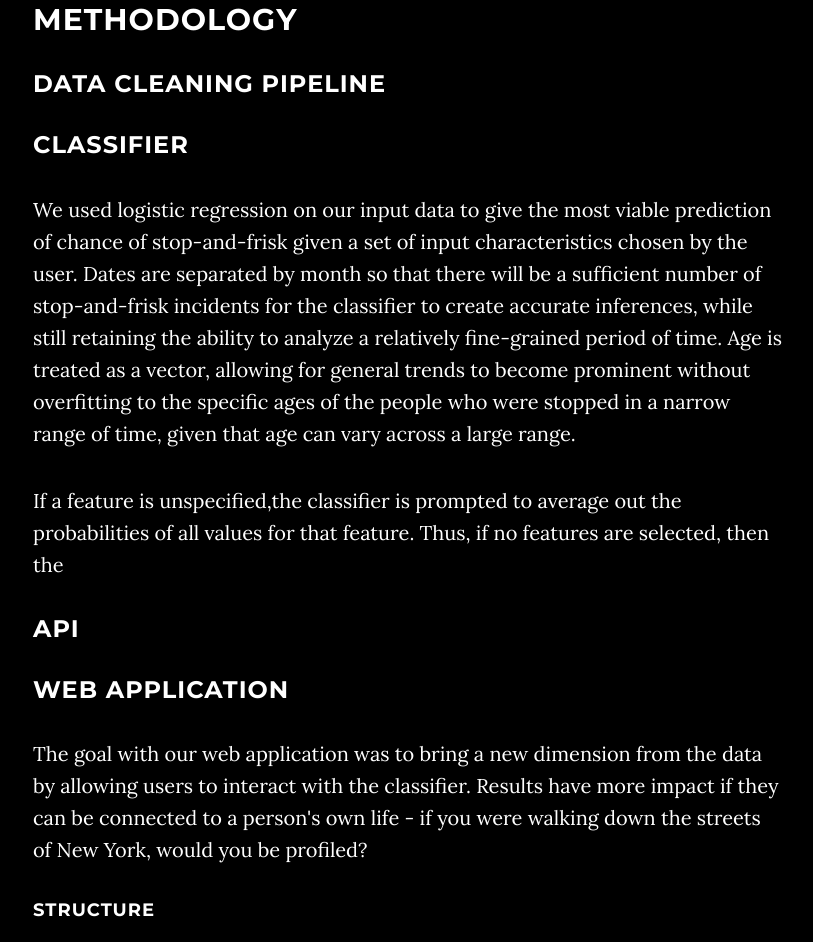
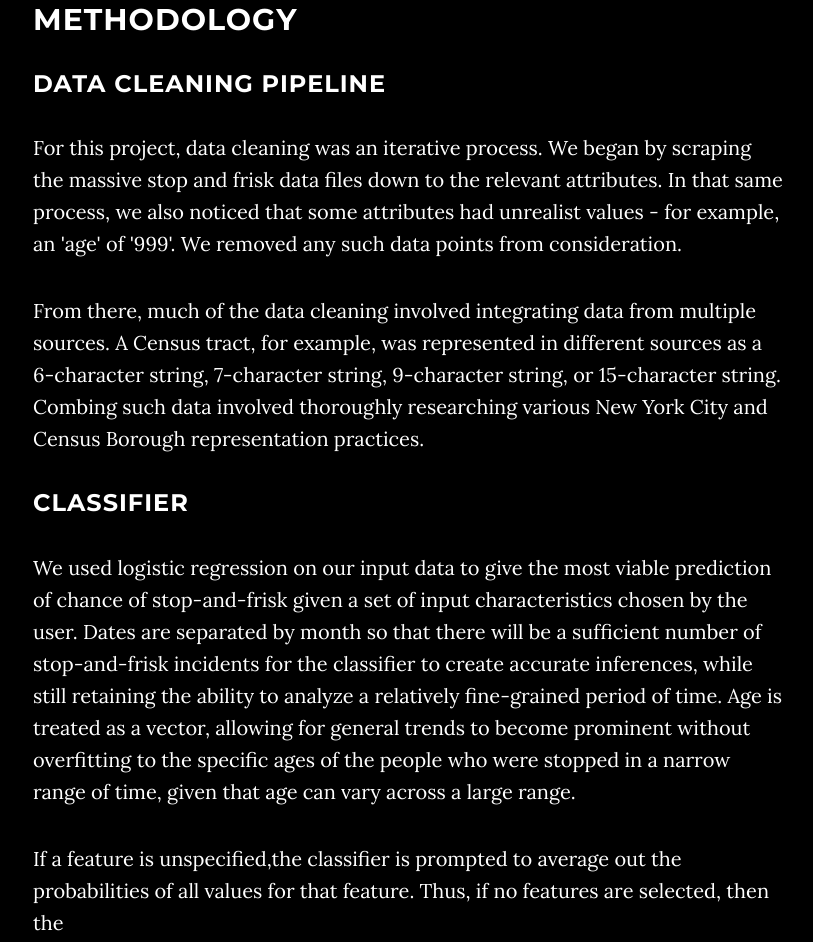
Before and after one commit to skortchmark9/stop-and-frisk, a plain HTML site: page writeup/index.html in a window 1280 px wide. Shown: the part 3431-4373 px from the top of the page, without its empty margins (232-1045 px from the left). Drawn offline with Linux system fonts and the light colour scheme; some packages are replaced by stand-ins of ours.

Commit message:
more ml writeup

```diff
--- a/writeup/index.html
+++ b/writeup/index.html
@@ -149,7 +149,12 @@
              <div class="col-lg-8 col-lg-offset-2">
                 <h2>Methodology</h2>
                 <h3>Data Cleaning Pipeline</h3>
-
+                <p>
+                    For this project, data cleaning was an iterative process. We began by scraping the massive stop and frisk data files down to the relevant attributes. In that same process, we also noticed that some attributes had unrealist values - for example, an 'age' of '999'. We removed any such data points from consideration.
+                </p>
+                <p>
+                    From there, much of the data cleaning involved integrating data from multiple sources. A Census tract, for example, was represented in different sources as a 6-character string, 7-character string, 9-character string, or 15-character string. Combing such data involved thoroughly researching various New York City and Census Borough representation practices.
+                </p>
                 <h3>Classifier</h3>
                 <p>
                     We used logistic regression on our input data to give the most viable prediction of chance of stop-and-frisk given a set of input characteristics chosen by the user. Dates are separated by month so that there will be a sufficient number of stop-and-frisk incidents for the classifier to create accurate inferences, while still retaining the ability to analyze a relatively fine-grained period of time. Age is treated as a vector, allowing for general trends to become prominent without overfitting to the specific ages of the people who were stopped in a narrow range of time, given that age can vary across a large range.
@@ -206,7 +211,7 @@
                     One difficult challenge was figuring out how to apply machine learning techniques to a dataset with only positive samples. That is, in standard supervised machine learning algorithms, it is assumed that you have samples labeled as both the "positive" and "negative" classes. However, in considering the probability of being stopped or not, we only had direct access to positive data. Though the NYPD stop-and-frisk dataset has an extensive set of features, the exact relationship between these features and the general population is unknown.
                 </p>
                 <p>
-                    After researching approaches to similar problems (such as recommendation engines where only "liked" data is known), we decided to generate samples to approximate realistic negative data. We used various data from New York City's censys to generate representative negative samples. Unfortunately, census data is limited. Tables are seperate for race and age/sex, for example, and there are no tables for many of the features we origionally intended to examine. In addition, the census data was formatted completely differently, down to how each census tract was identified. When our picture remained incomplete, we assumed independence between the features of age/sex and gender.
+                    After researching approaches to similar problems (such as recommendation engines where only "liked" data is known), we decided to generate samples to approximate realistic negative data. We used various data from New York City's census to generate representative negative samples. Unfortunately, census data is limited. Tables are separate for race and age/sex, for example, and there are no tables for many of the features we originally intended to examine. In addition, the census data was formatted completely differently, down to how each census tract was identified. When our picture remained incomplete, we assumed independence between the features of age/sex and gender.
                 </p>
                 <h3>Coordinate Conversion</h3>
                 <p>
```
